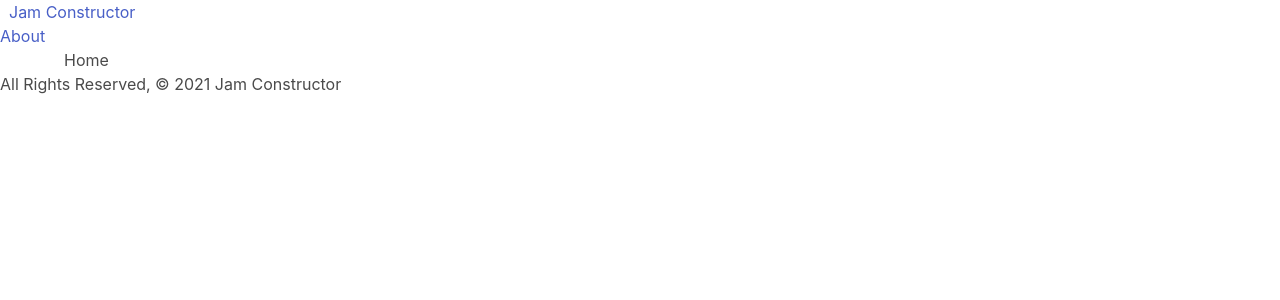
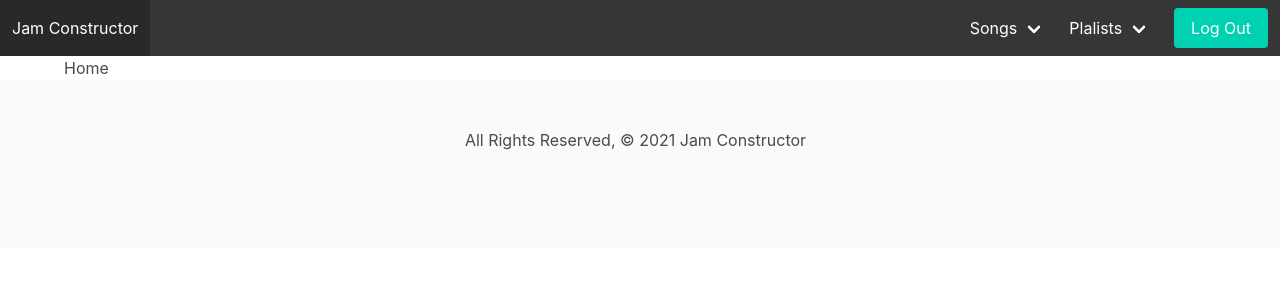
Before and after one commit to andrewpaparella/Jam_Constructor, a Django app: page / in a window 1280 px wide. Shown: the top 300 px of the page. Run offline with Django 3.2, Linux system fonts and the light colour scheme.

Commit message:
stubs up navbar

```diff
--- a/main_app/templates/base.html
+++ b/main_app/templates/base.html
@@ -1,18 +1,70 @@
 {% load static %}
-
 
 <!DOCTYPE html>
 <html lang="en">
-<head>
-    <meta charset="UTF-8">
-    <meta http-equiv="X-UA-Compatible" content="IE=edge">
-    <meta name="viewport" content="width=device-width, initial-scale=1.0">
+  <head>
+    <meta charset="UTF-8" />
+    <meta http-equiv="X-UA-Compatible" content="IE=edge" />
+    <meta name="viewport" content="width=device-width, initial-scale=1.0" />
     <title>Jam Constructor</title>
-    <link rel="stylesheet" type="text/css" href="{% static 'css/bulma.css' %}">
-</head>
-<body>
-    <header class="navbar-fixed">
-        <nav>
+    <link
+      rel="stylesheet"
+      type="text/css"
+      href="{% static 'css/bulma.css' %}"
+    />
+    <link
+      rel="stylesheet"
+      type="text/css"
+      href="{% static 'css/styles.css' %}"
+    />
+  </head>
+  <body>
+    <header>
+      <nav
+        class="navbar is-dark"
+        role="navigation"
+        aria-label="main navigation"
+      >
+        <div class="navbar-brand">
+          <a href="{% url 'home' %}" class="navbar-item">Jam Constructor</a>
+
+          <a
+            role="button"
+            class="navbar-burger"
+            aria-label="menu"
+            aria-expanded="false"
+            data-target="more"
+          >
+            <span aria-hidden="true"></span>
+            <span aria-hidden="true"></span>
+            <span aria-hidden="true"></span>
+          </a>
+        </div>
+
+        <div class="navbar-menu" id="more">
+          <div class="navbar-end">
+            <div class="navbar-item has-dropdown is-hoverable">
+              <a class="navbar-link">Songs</a>
+              <div class="navbar-dropdown">
+                <a href="" class="navbar-item">Add Song</a>
+                <a href="" class="navbar-item">All Songs</a>
+              </div>
+            </div>
+            <div class="navbar-item has-dropdown is-hoverable">
+              <a class="navbar-link">Plalists</a>
+              <div class="navbar-dropdown">
+                <a href="" class="navbar-item">Create Playlist</a>
+                <a href="" class="navbar-item">All Playlists</a>
+              </div>
+            </div>
+
+            <div class="navbar-item">
+              <button class="button is-primary">Log Out</button>
+            </div>
+          </div>
+        </div>
+      </nav>
+      <!-- <nav>
             <div class="nav-wrapper">
                 <ul>
                     <li><a href="{% url 'home' %}" class="left brand-logo">&nbsp;&nbsp;Jam Constructor</a></li>
@@ -31,14 +83,15 @@
                   {% endif %} {% endcomment %}
                 </ul>
             </div>
-        </nav>
+        </nav> -->
     </header>
-    <main class="container">
-        {% block content %}
-        {% endblock %}
-    </main>
-  	<footer class="page-footer">
-       <div class="right">All Rights Reserved, &copy; 2021 Jam Constructor &nbsp;</div>
+    <main class="container">{% block content %} {% endblock %}</main>
+    <footer class="footer">
+      <div class="content has-text-centered">
+        <p class="right">
+          All Rights Reserved, &copy; 2021 Jam Constructor &nbsp;
+        </p>
+      </div>
     </footer>
-</body>
+  </body>
 </html>
```
